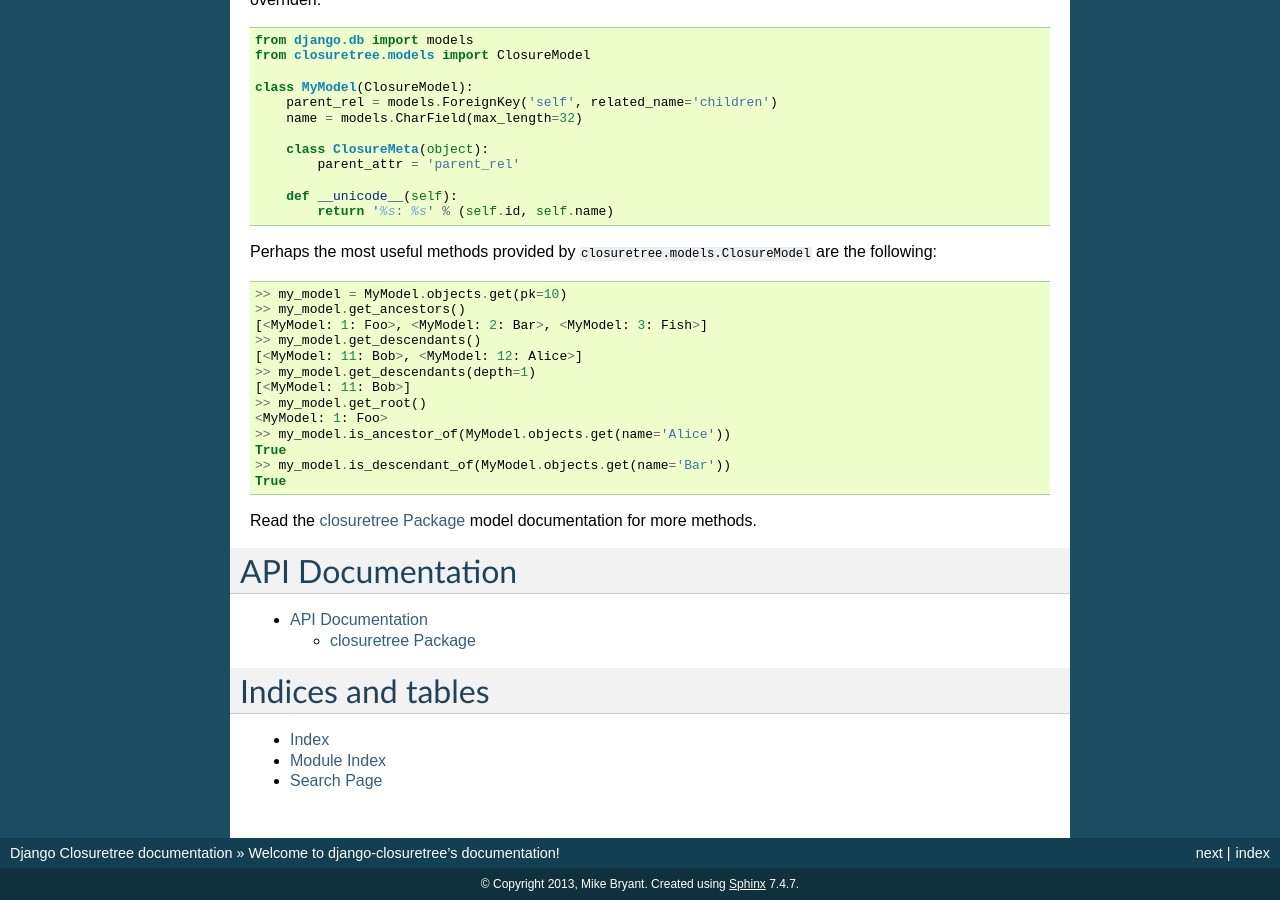
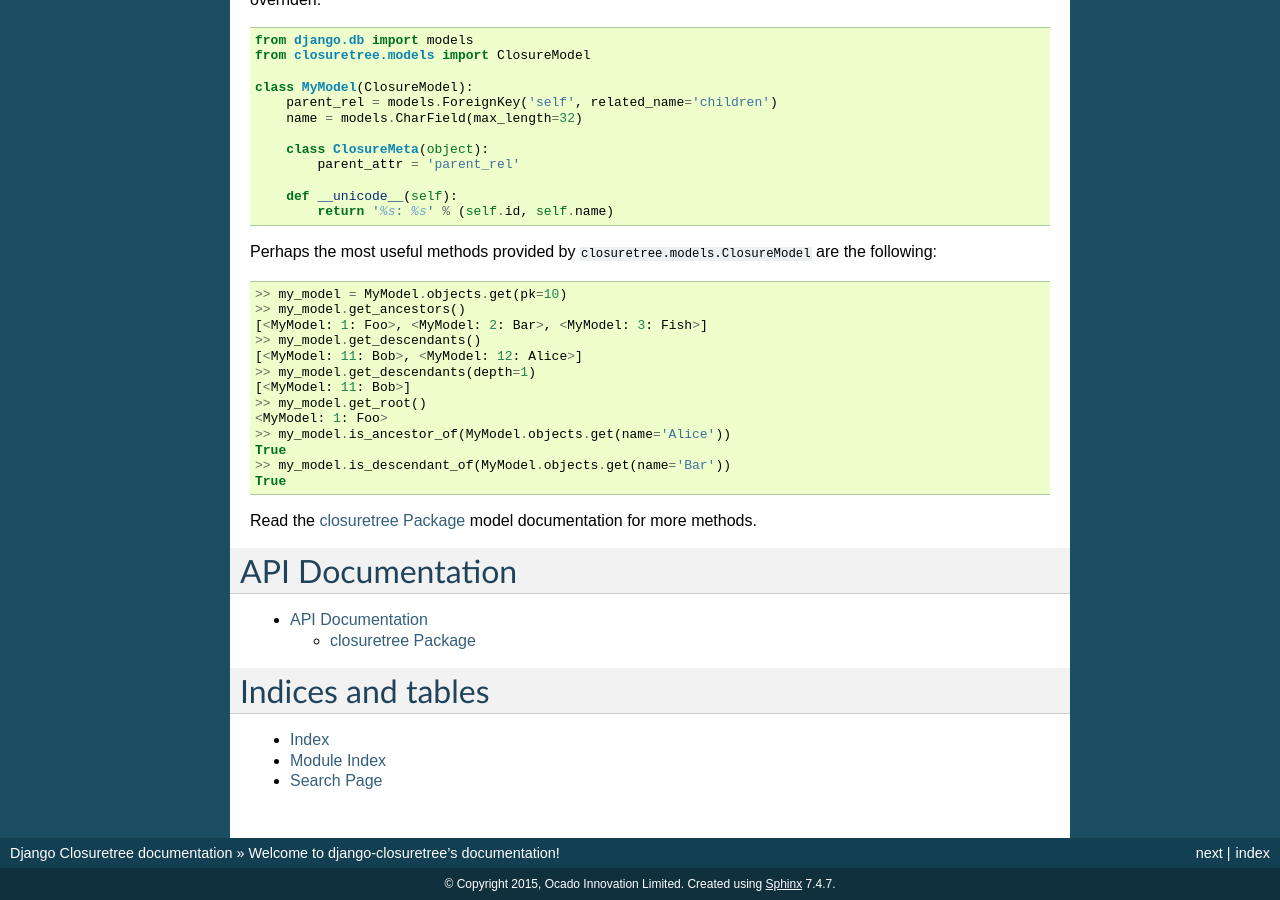
Before and after one commit to ocadotechnology/django-closuretree, a Sphinx documentation site: the page built from docs/index.rst, in a window 1280 px wide and 900 px high, scrolled down 592 px. Built offline with Sphinx 7.4.7, drawn with Linux system fonts in a browser that asks for light colours; the version number could not be read and is left out.

Commit message:
Updated copyright

```diff
--- a/docs/conf.py
+++ b/docs/conf.py
@@ -10,6 +10,8 @@
 #
 # All configuration values have a default; values that are commented out
 # serve to show the default.
+
+# pylint: disable=W0622
 
 import sys, os
 from closuretree.version import __VERSION__
@@ -46,7 +48,7 @@ master_doc = 'index'
 
 # General information about the project.
 project = u'Django Closuretree'
-copyright = u'2013, Mike Bryant'
+copyright = u'2015, Ocado Innovation Limited'
 
 # The version info for the project you're documenting, acts as replacement for
 # |version| and |release|, also used in various other places throughout the
```
